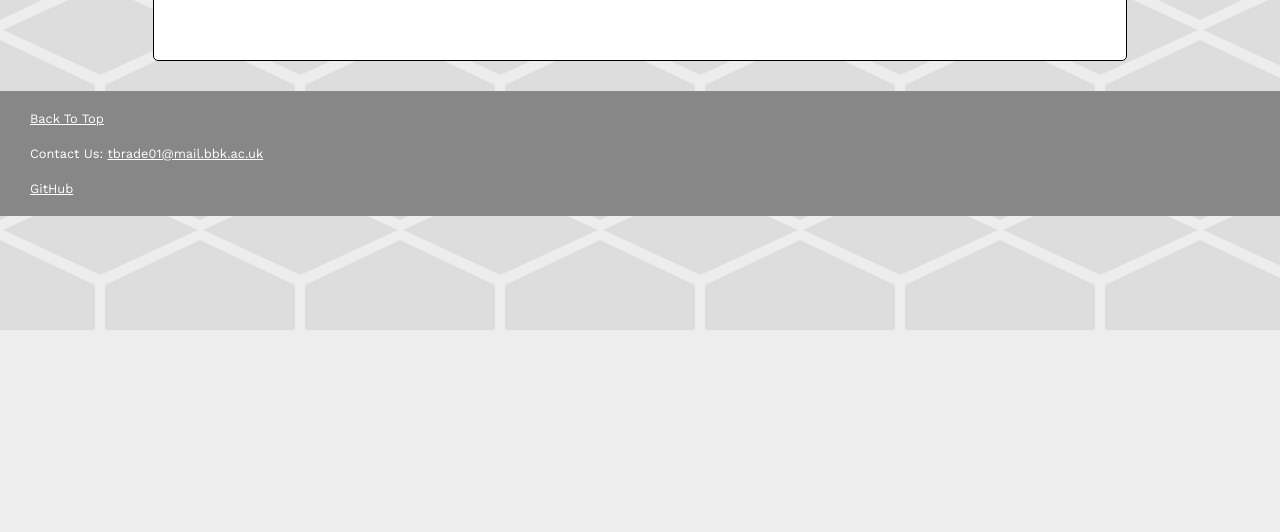
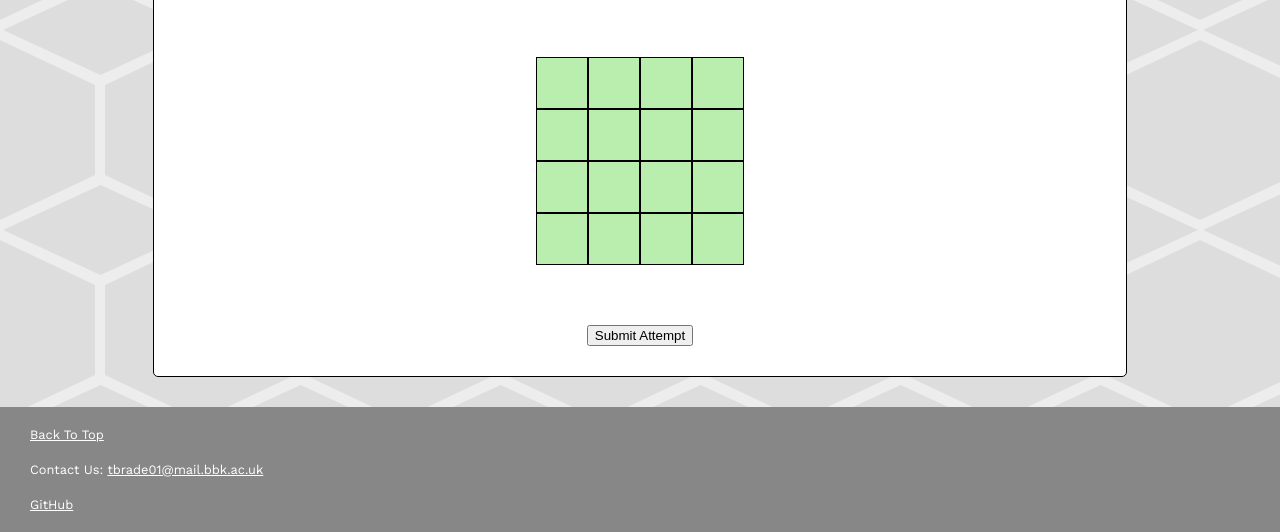
Before and after one commit to TommyBrader/lockdown-lifesavers, a plain HTML site: page sections/games/games-skyscrapers.html in a window 1280 px wide. Shown: the part 470-1002 px from the top of the page. Before the commit the page ends 800 px from the top, so only its background shows below. Drawn offline with nearby package versions, Linux system fonts and the light colour scheme.

Commit message:
start skyscrapers

```diff
--- a/sections/games/games-skyscrapers.html
+++ b/sections/games/games-skyscrapers.html
@@ -5,6 +5,7 @@
     <meta name="viewport" content="width=device-width, initial-scale=1.0" />
     <title>Lockdown Lifesavers - Skyscrapers</title>
     <link rel="stylesheet" href="../global-styles.css" />
+    <link rel="stylesheet" href="./stylesheets/games-skyscrapers.css" />
   </head>
   <body id="body">
     <header id="header"></header>
@@ -13,7 +14,70 @@
       <h1 id="heading-main"></h1>
       <section class="content-section">
         <div class="content-container">
-          <section id="section-only" class="prime-section"></section>
+          <section id="section-only" class="prime-section">
+            <h2 class="sub-heading">Description:</h2>
+            <p class="standard-text">Skyscrapers is a grid based game.</p>
+
+            <h2 class="sub-heading">Play Here:</h2>
+            <article id="skyscrapers-container">
+              <div id="board">
+                <div id="message"></div>
+                <form>
+                  <table>
+                    <tr>
+                      <th id="00"></th>
+                      <th id="01" class="clue"></th>
+                      <th id="02" class="clue"></th>
+                      <th id="03" class="clue"></th>
+                      <th id="04" class="clue"></th>
+                      <th id="05"></th>
+                    </tr>
+                    <tr>
+                      <th id="10" class="clue"></th>
+                      <td id="11"><input type="text" /></td>
+                      <td id="12"><input type="text" /></td>
+                      <td id="13"><input type="text" /></td>
+                      <td id="14"><input type="text" /></td>
+                      <th id="15" class="clue"></th>
+                    </tr>
+                    <tr>
+                      <th id="20" class="clue"></th>
+                      <td id="21"><input type="text" /></td>
+                      <td id="22"><input type="text" /></td>
+                      <td id="23"><input type="text" /></td>
+                      <td id="24"><input type="text" /></td>
+                      <th id="25" class="clue"></th>
+                    </tr>
+                    <tr>
+                      <th id="30" class="clue"></th>
+                      <td id="31"><input type="text" /></td>
+                      <td id="32"><input type="text" /></td>
+                      <td id="33"><input type="text" /></td>
+                      <td id="34"><input type="text" /></td>
+                      <th id="35" class="clue"></th>
+                    </tr>
+                    <tr>
+                      <th id="40" class="clue"></th>
+                      <td id="41"><input type="text" /></td>
+                      <td id="42"><input type="text" /></td>
+                      <td id="43"><input type="text" /></td>
+                      <td id="44"><input type="text" /></td>
+                      <th id="45" class="clue"></th>
+                    </tr>
+                    <tr>
+                      <th id="50"></th>
+                      <th id="51" class="clue"></th>
+                      <th id="52" class="clue"></th>
+                      <th id="53" class="clue"></th>
+                      <th id="54" class="clue"></th>
+                      <th id="55"></th>
+                    </tr>
+                  </table>
+                  <button type="submit">Submit Attempt</button>
+                </form>
+              </div>
+            </article>
+          </section>
         </div>
       </section>
     </main>
--- /dev/null
+++ b/sections/games/stylesheets/games-skyscrapers.css
@@ -0,0 +1,44 @@
+#board {
+  width: 526px;
+  margin: auto;
+  padding: 10px;
+}
+
+#skyscrapers-container {
+  text-align: center;
+  margin: 20px;
+}
+
+th,
+td {
+  width: 48px;
+  height: 48px;
+  font-size: 2.3rem;
+}
+
+th {
+  background-color: hsl(0, 0%, 100%);
+}
+
+td {
+  background-color: hsl(110, 65%, 81%);
+  /* background-image: url(../images/battleships-wave.png);
+  background-repeat: repeat; */
+  border: hsl(0, 0%, 0%) 1px solid;
+  text-align: center;
+}
+
+td input {
+  width: 80%;
+  height: 80%;
+  margin: auto;
+  background-color: hsl(110, 65%, 81%);
+  border: none;
+  text-align: center;
+  font-size: 2.3rem;
+}
+
+table {
+  border-spacing: 0px;
+  margin: 10px auto 10px auto;
+}
```
Also changed, not shown: sections/games/scripts/games-skyscrapers.js (added).
